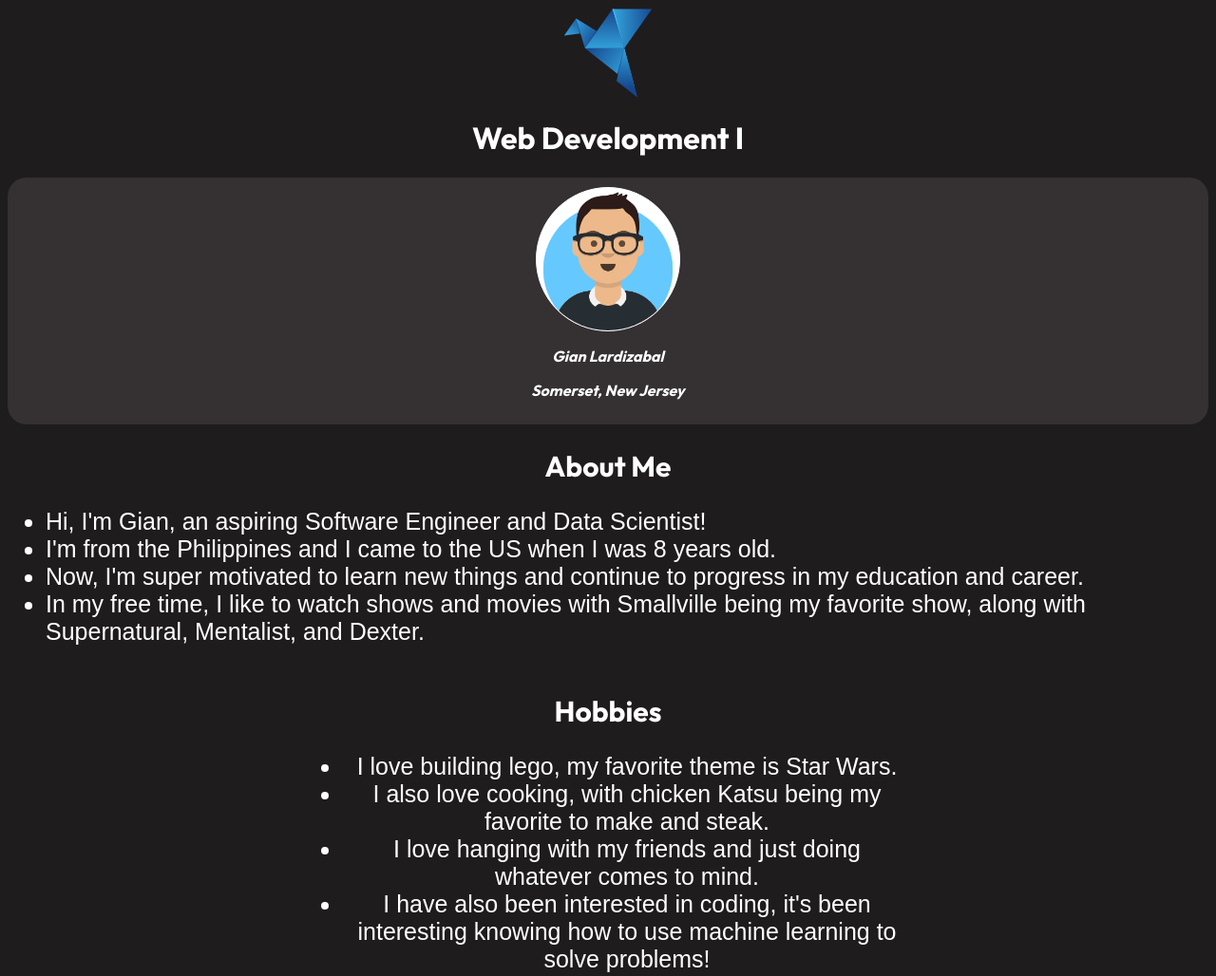
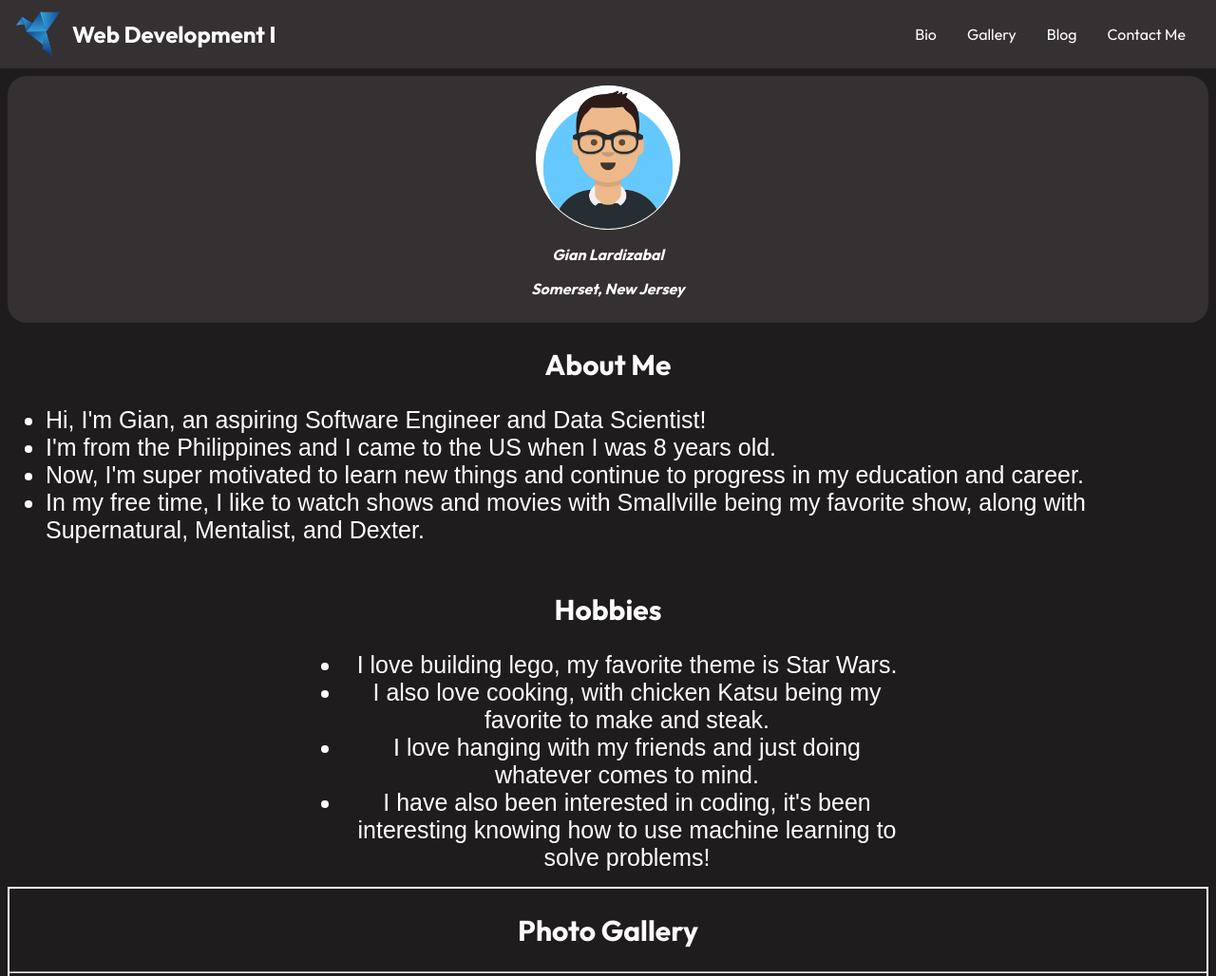
Before and after one commit to rvcc-grid/fa26-about-me-gnaollol, a plain HTML site: page index.html in a window 1280 px wide. Shown: the top 1028 px of the page at 95% size. Drawn offline with Linux system fonts and the light colour scheme.

Commit message:
complete nav bar

```diff
--- /dev/null
+++ b/css/nav.css
@@ -0,0 +1,109 @@
+/* make scrolling smooth */
+html {
+    scroll-behavior: smooth;
+}
+
+
+/*
+ get rid of padding & sizing on body so
+ header is at top
+*/
+body {
+    margin: 0;
+    padding: 0;
+}
+
+/* add some padding back to rest of page */
+main {
+    padding: 0.5rem;
+}
+
+footer {
+    margin: 0 0.5rem 0.5rem;
+}
+
+/* navbar */
+.navbar {
+    display: flex;
+    flex-direction: column;
+    align-items: center;
+    gap: 0.5rem;
+    padding: 0.75rem 1rem;
+    background-color: #353032;
+}
+
+/* logo */
+.logo {
+    display: flex;
+    align-items: center;
+    gap: 0.75rem;
+}
+
+.logo img {
+    width: 3rem;
+    height: auto;
+    margin: 0;
+}
+
+.logo h1 {
+    margin: 0;
+    font-size: 1.5rem;
+}
+
+/* navigation list */
+.navbar-links {
+    width: 100%;
+}
+
+.navbar-links ul {
+    display: flex;
+    flex-direction: column;
+    margin: 0;
+    padding: 0;
+    list-style: none;
+}
+
+/*
+ style all a tags in header
+ and then on hover
+*/
+header .nav-links {
+    display: block;
+    padding: 0.75rem 1rem;
+    border-radius: 0.25rem;
+    background-color: #353032;
+    color: white;
+    text-align: center;
+    text-decoration: none;
+}
+
+header .nav-links:hover,
+header .nav-links:focus-visible {
+    filter: invert(1);
+}
+
+header .nav-links:focus-visible {
+    outline: 2px solid black;
+    outline-offset: 2px;
+}
+
+/*
+media query for non-mobile nav bar
+min-width set to width of nav elements
+such that no text wraps
+*/
+@media screen and (min-width: 60rem) {
+    .navbar {
+        flex-direction: row;
+        justify-content: space-between;
+    }
+
+    .navbar-links {
+        width: auto;
+    }
+
+    .navbar-links ul {
+        flex-direction: row;
+    }
+
+}
--- a/index.html
+++ b/index.html
@@ -1,19 +1,32 @@
 <!DOCTYPE html>
 <html lang="en">
+
 <head>
     <meta charset="UTF-8">
     <meta name="viewport" content="width=device-width, initial-scale=1.0">
     <title>About Me</title>
     <link href="https://fonts.googleapis.com/css2?family=Outfit:wght@300;400;500;700&display=swap" rel="stylesheet">
     <link rel="stylesheet" href="css/styles.css">
+    <link rel="stylesheet" href="css/nav.css">
 </head>
+
 <body>
     <header>
-            <!-- This is a comment -->
+        <nav class="navbar">
+            <div class="logo">
                 <img src="images/bob.svg" alt="Picture of bird origami">
                 <h1>Web Development I</h1>
+            </div>
+            <div class="navbar-links">
+                <ul>
+                    <li><a class="nav-links" href="#bio">Bio</a></li>
+                    <li><a class="nav-links" href="#images">Gallery</a></li>
+                    <li><a class="nav-links" href="#lit">Blog</a></li>
+                    <li><a class="nav-links" href="#contact">Contact Me</a></li>
+                </ul>
+            </div>
+        </nav>
     </header>
-
     <main>
         <section id="hero">
             <!-- Hero Section: Shows profile pic, name & location-->
@@ -26,7 +39,7 @@
             </div>
             <!-- End of hero section-->
         </section>
-            <section id ="bio">
+        <section id="bio">
             <!-- About Section: Shows more information about me -->
             <div>
                 <h2> About Me </h2>
@@ -34,20 +47,23 @@
                     <li> Hi, I'm Gian, an aspiring Software Engineer and Data Scientist!
                     </li>
                     <li> I'm from the Philippines and I came to the US when I was 8 years old. </li>
-                    <li> Now, I'm super motivated to learn new things and continue to progress in my education and career. </li>
-                    <li> In my free time, I like to watch shows and movies with Smallville being my favorite show, along with Supernatural, Mentalist, and Dexter. </li>
+                    <li> Now, I'm super motivated to learn new things and continue to progress in my education and
+                        career. </li>
+                    <li> In my free time, I like to watch shows and movies with Smallville being my favorite show, along
+                        with Supernatural, Mentalist, and Dexter. </li>
                 </ul>
             </div>
         </section>
 
-        <section id ="hobbies">
+        <section id="hobbies">
             <div class="flex-container">
                 <h2> Hobbies </h2>
                 <ul>
                     <li>I love building lego, my favorite theme is Star Wars.</li>
                     <li> I also love cooking, with chicken Katsu being my favorite to make and steak. </li>
                     <li> I love hanging with my friends and just doing whatever comes to mind. </li>
-                    <li> I have also been interested in coding, it's been interesting knowing how to use machine learning to solve problems!</li>
+                    <li> I have also been interested in coding, it's been interesting knowing how to use machine
+                        learning to solve problems!</li>
                 </ul>
             </div>
         </section>
@@ -95,7 +111,10 @@
         <section id="video">
             <h2> Video </h2>
             <figure>
-                <iframe src="https://www.youtube.com/embed/6qPGTAeSwjs?si=HMOMcphROFac-kTv" title="YouTube video player" frameborder="0" allow="accelerometer; autoplay; clipboard-write; encrypted-media; gyroscope; picture-in-picture; web-share" referrerpolicy="strict-origin-when-cross-origin" allowfullscreen></iframe>
+                <iframe src="https://www.youtube.com/embed/6qPGTAeSwjs?si=HMOMcphROFac-kTv" title="YouTube video player"
+                    frameborder="0"
+                    allow="accelerometer; autoplay; clipboard-write; encrypted-media; gyroscope; picture-in-picture; web-share"
+                    referrerpolicy="strict-origin-when-cross-origin" allowfullscreen></iframe>
                 <figcaption> Video showcase of midterm website! </figcaption>
             </figure>
         </section>
@@ -104,7 +123,8 @@
             <form action="https://api.web3forms.com/submit" method="post">
                 <input type="hidden" name="access_key" value="67c7987c-c521-48f6-aa23-9a31e0e58323">
                 <input type="hidden" name="subject" value="New message from my About Me page">
-            <input type="hidden" name="redirect" value="https://rvcc-grid.github.io/fa26-about-me-gnaollol/thanks.html">
+                <input type="hidden" name="redirect"
+                    value="https://rvcc-grid.github.io/fa26-about-me-gnaollol/thanks.html">
                 <fieldset>
                     <legend> Contact Form </legend>
                     <p>
@@ -150,4 +170,5 @@
 
     <script src="https://web3forms.com/client/script.js" async defer></script>
 </body>
+
 </html>
```
Lines whose indentation alone changed are shown as unchanged.
